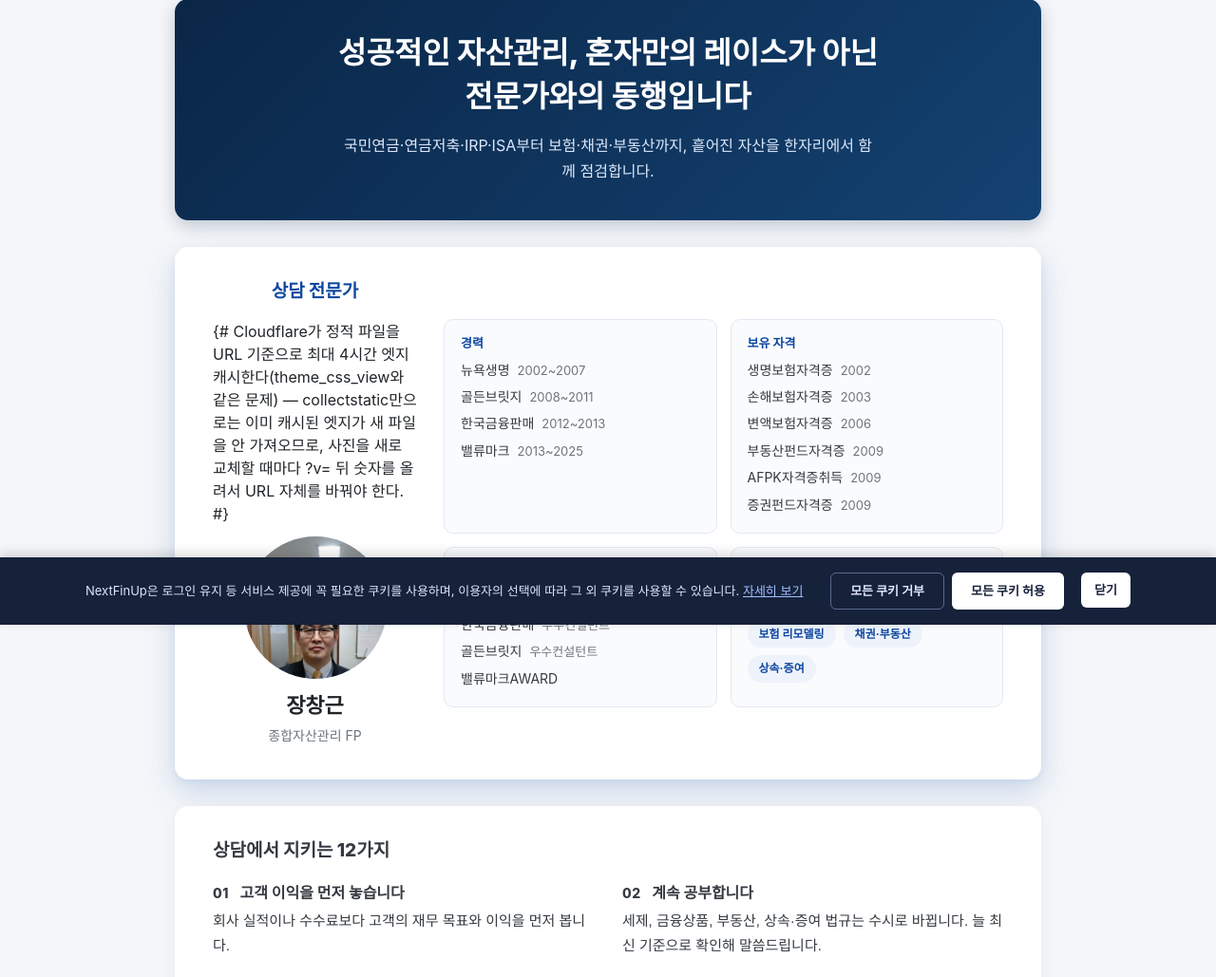
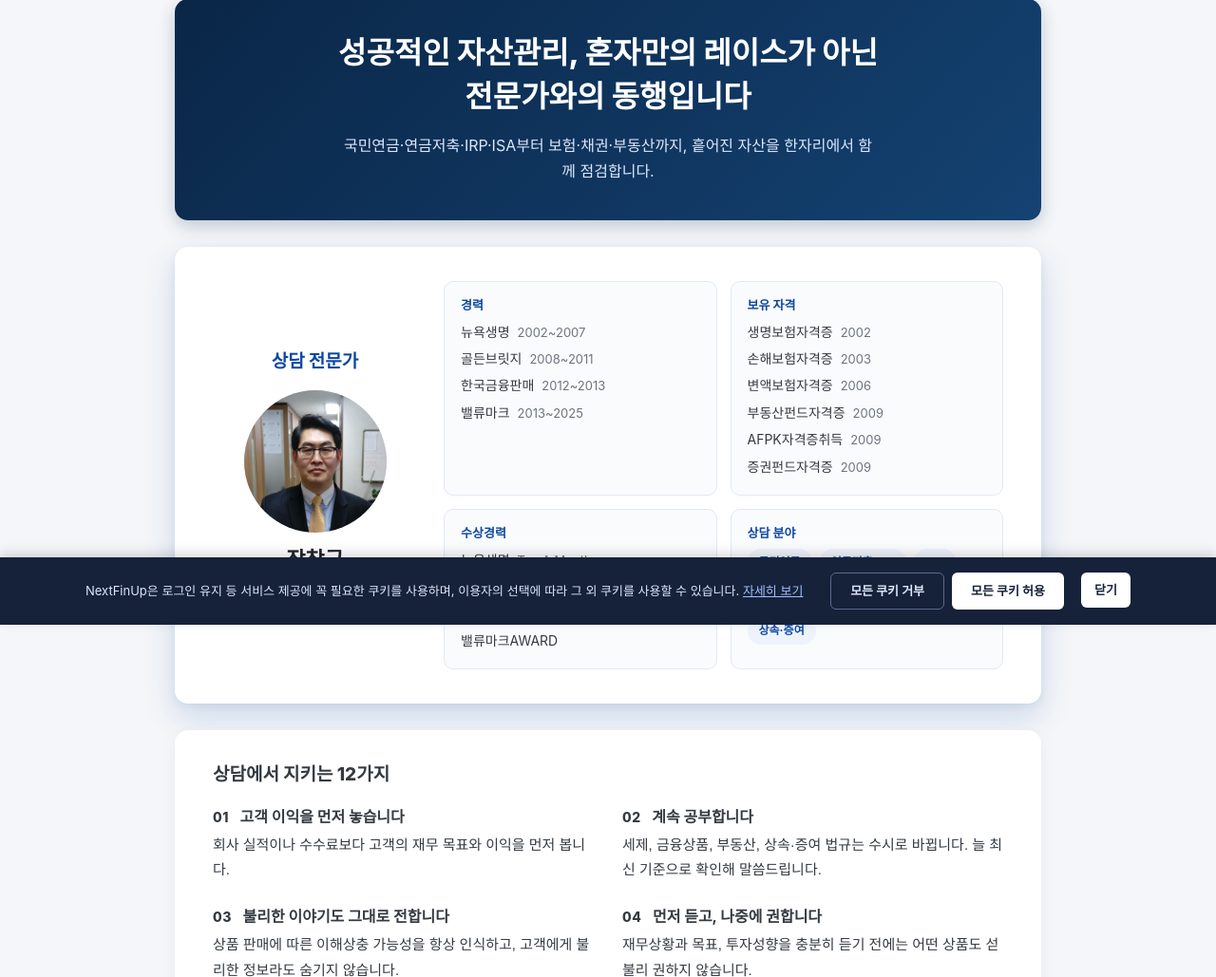
Before and after one commit to banks21c/aix_prjt_2026, a Django app: template articles/templates/articles/expert_consult.html in a window 1280 px wide. Shown: the part 142-1171 px from the top of the page at 95% size. Run offline with Django 5.2, Linux system fonts and the light colour scheme; the template is opened without the code that fills it, so the values that code supplies are empty.

Commit message:
Re-crop expert1.png with less headroom, fix leaking template comment
The previous crop left too much empty space above the hair (hair top
landed near the vertical middle of the circular avatar) — re-cropped
with a smaller margin so the head fills the frame better.

Also fixes a multi-line {# #} Django comment that leaked as literal
text onto the page (documented gotcha: {# #} doesn't support
multi-line in this Django version, unlike {% comment %}/
{% endcomment %}) and bumps the Cloudflare cache-buster to ?v=3.

Co-Authored-By: Claude Sonnet 5 <noreply@anthropic.com>
Claude-Session: https://claude.ai/code/session_01SmJr4yTYEDiKCqZbMLEgZL

```diff
--- a/articles/templates/articles/expert_consult.html
+++ b/articles/templates/articles/expert_consult.html
@@ -197,10 +197,12 @@
         <div class="ec-profile">
             <div class="ec-identity">
                 <h2 style="text-align:center">상담 전문가</h2>
-                {# Cloudflare가 정적 파일을 URL 기준으로 최대 4시간 엣지 캐시한다(theme_css_view와
-                   같은 문제) — collectstatic만으로는 이미 캐시된 엣지가 새 파일을 안 가져오므로,
-                   사진을 새로 교체할 때마다 ?v= 뒤 숫자를 올려서 URL 자체를 바꿔야 한다. #}
-                <img class="ec-photo" src="{% static 'articles/expert1.png' %}?v=2" alt="장창근">
+                {% comment %}
+                Cloudflare가 정적 파일을 URL 기준으로 최대 4시간 엣지 캐시한다(theme_css_view와
+                같은 문제) — collectstatic만으로는 이미 캐시된 엣지가 새 파일을 안 가져오므로,
+                사진을 새로 교체할 때마다 ?v= 뒤 숫자를 올려서 URL 자체를 바꿔야 한다.
+                {% endcomment %}
+                <img class="ec-photo" src="{% static 'articles/expert1.png' %}?v=3" alt="장창근">
                 <div class="ec-identity-text">
                     <p class="ec-profile-name">장창근</p>
                     <p class="ec-profile-title">종합자산관리 FP</p>
```
Also changed, not shown: articles/static/articles/expert1.png.
